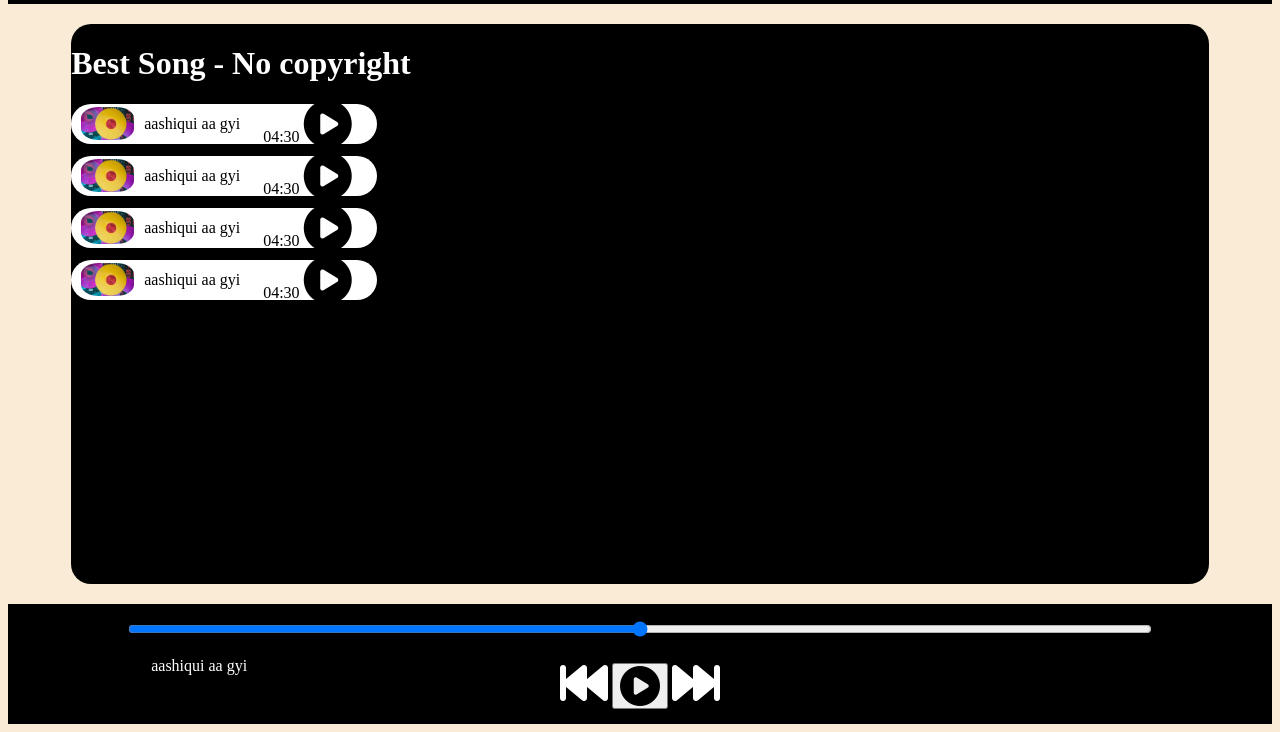
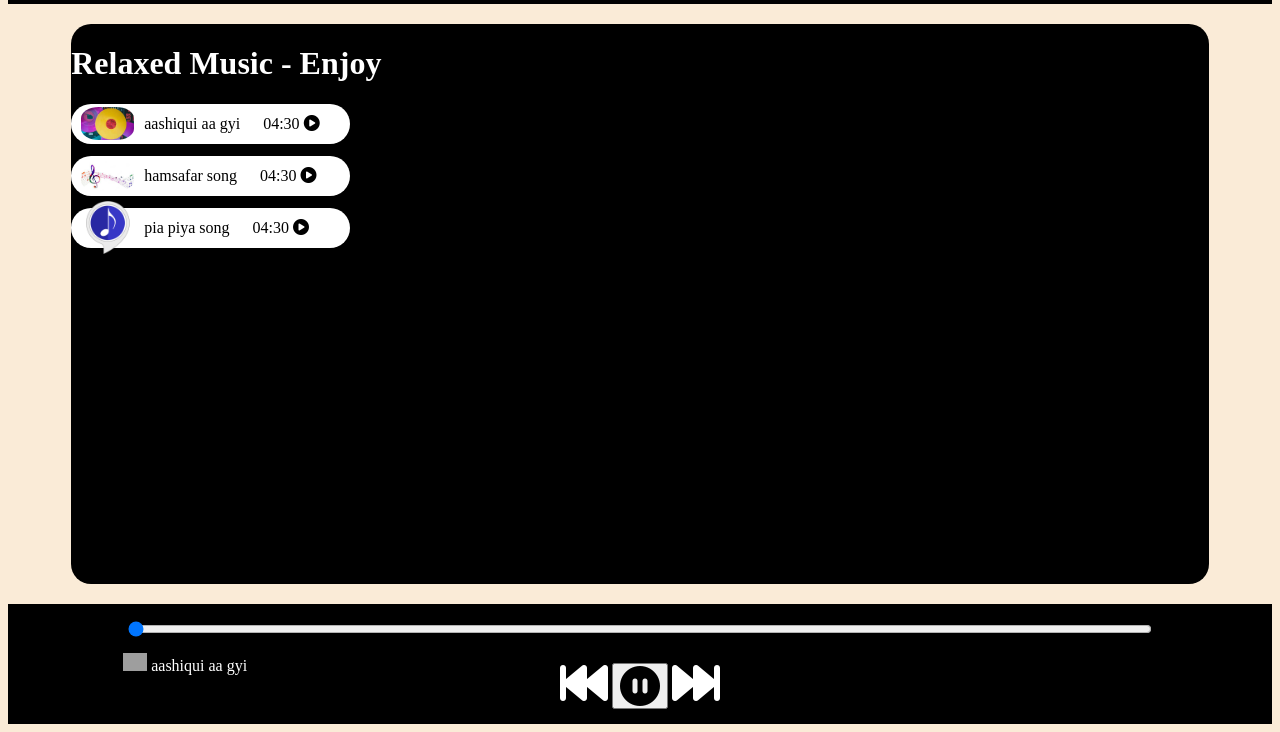
Before and after one commit to roushanku/Spotify-front_end, a plain HTML site: page index.html in a window 1280 px wide. Both pictures are taken after a click on the button 640 px from the left and 758 px from the top of the page. Shown: the part 72-804 px from the top of the page. Drawn offline with Linux system fonts and the light colour scheme; grey boxes are pictures that could not be loaded.

Commit message:
last update

```diff
--- a/index.html
+++ b/index.html
@@ -5,7 +5,7 @@
     <meta charset="UTF-8">
     <meta http-equiv="X-UA-Compatible" content="IE=edge">
     <meta name="viewport" content="width=device-width, initial-scale=1.0">
-    <title>spotify - find Your favourite music </title>
+    <title>spotify - music ka adda </title>
     <link rel="stylesheet" href="style.css">
 </head>
 
@@ -20,31 +20,25 @@
     <div class="container">
 
         <div class="songlist">
-            <h1>Best Song - No copyright</h1>
+            <h1>Relaxed Music - Enjoy</h1>
             <div>
                 <div class="songitem">
-                    <img src="cover.jpeg" alt="1">
-                    <span>aashiqui aa gyi</span>
+                    <img src="cover/1.jpeg" alt="1">
+                    <span class="songname">aashiqui aa gyi</span>
                     <span class="songlistplay"><span class="timestamp">04:30 <i
-                                class="fas fa-3x fa-play-circle"></i></span></span>
+                                class="fas songitemplay fa-play-circle"></i></span></span>
                 </div>
                 <div class="songitem">
-                    <img src="cover.jpeg" alt="1">
-                    <span>aashiqui aa gyi</span>
+                    <img src="cover/1.jpeg" alt="1">
+                    <span class="songname">aashiqui aa gyi</span>
                     <span class="songlistplay"><span class="timestamp">04:30 <i
-                                class="fas fa-3x fa-play-circle"></i></span></span>
+                                class="fas songitemplay fa-play-circle"></i></span></span>
                 </div>
                 <div class="songitem">
-                    <img src="cover.jpeg" alt="1">
-                    <span>aashiqui aa gyi</span>
+                    <img src="cover/1.jpeg" alt="1">
+                    <span class="songname">aashiqui aa gyi</span>
                     <span class="songlistplay"><span class="timestamp">04:30 <i
-                                class="fas fa-3x fa-play-circle"></i></span></span>
-                </div>
-                <div class="songitem">
-                    <img src="cover.jpeg" alt="1">
-                    <span>aashiqui aa gyi</span>
-                    <span class="songlistplay"><span class="timestamp">04:30 <i
-                                class="fas fa-3x fa-play-circle"></i></span></span>
+                                class="fas songitemplay fa-play-circle"></i></span></span>
                 </div>
             </div>
         </div>
@@ -52,14 +46,14 @@
     </div>
 
     <div class="bottom">
-        <input type="range" name="range" id="MyprogressBar" min="0" max="100">
+        <input type="range" name="range" id="MyprogressBar" min="0" max="100" value="0">
         <div class="icons">
             <i class="fas fa-3x fa-fast-backward"></i>
-            <button onclick="myfunction()"><i class="fas fa-3x fa-play-circle" id="materplay"></i></button>
+            <button onclick="myfunction()"><i class="fas fa-3x fa-play-circle" id="masterplay"></i></button>
             <i class="fas fa-3x fa-fast-forward"></i>
         </div>
         <div class="songinfo">
-            <img src="g.gif" width=24px alt="1"> aashiqui aa gyi
+            <img src="g.gif" width=24px alt="1" id="gif"> aashiqui aa gyi
         </div>
     </div>
     <script src="https://kit.fontawesome.com/9a459ce497.js" crossorigin="anonymous"></script>
--- a/script.js
+++ b/script.js
@@ -2,15 +2,16 @@ console.log("Welcome to spotify");
 
 //intialize the variable
 let songindex = 0;
-let audioelement = new Audio('1.mp3'); // song play
+let audioelement = new Audio('songs/1.mp3'); // song play
 let masterplay = document.getElementById('masterplay');
 let MyprogressBar = document.getElementById('MyprogressBar');
+let gif = document.getElementById('gif');
+let songitems = Array.from(document.getElementsByClassName('songitem'));
 
 let songs = [
-    { songname: 'mere ram', filepath: 'song/1.mp3', coverpath: 'covers/2.mp3' },
-    { songname: 'mere ram', filepath: 'song/1.mp3', coverpath: 'covers/2.mp3' },
-    { songname: 'mere ram', filepath: 'song/1.mp3', coverpath: 'covers/2.mp3' },
-    { songname: 'mere ram', filepath: 'song/1.mp3', coverpath: 'covers/2.mp3' },
+    { songname: 'aashiqui aa gyi', filepath: 'songs/1.mp3', coverpath: 'cover/1.jpeg' },
+    { songname: 'hamsafar song', filepath: 'songs/2.mp3', coverpath: 'cover/2.jpg' },
+    { songname: 'pia piya song', filepath: 'songs/3.mp3', coverpath: 'cover/3.png' },
 ]
 //handle play pause click
 // masterplay.addEventListener('click',()=>{
@@ -33,15 +34,44 @@ function myfunction() {
         audioelement.play();
         masterplay.classList.remove('fa-play-circle');
         masterplay.classList.add('fa-pause-circle');
+        gif.style.opacity=1;
     }
     else {
         audioelement.pause();
         masterplay.classList.remove('fa-pause-circle');
         masterplay.classList.add('fa-play-circle');
+        gif.style.opacity=0;
     }
 }
 
-MyprogressBar.addEventListener('timeupdate', () => {
+audioelement.addEventListener('timeupdate', () => {
     console.log('timeupdate');
     //update seekbar
+    progress = parseInt((audioelement.currentTime/audioelement.duration)*100);
+    console.log(progress);
+    MyprogressBar.value = progress;
 })
+
+MyprogressBar.addEventListener('change',()=>{
+    audioelement.currentTime=(MyprogressBar.value*audioelement.duration)/100;
+})
+
+songitems.forEach((element,i) => {
+    // console.log(element,i);
+    element.getElementsByTagName("img")[0].src = songs[i].coverpath;
+    element.getElementsByClassName("songname")[0].innerText = songs[i].songname;
+});
+
+const playAll=(()=>{
+    Array.from(document.getElementsByClassName("songitemplay")).forEach((element)=>{
+        element.classList.remove("fa-pause-circle");
+        element.classList.add("fa-play-circle");
+    })
+})
+Array.from(document.getElementsByClassName("songitemplay")).forEach(()=>{
+    function f() {
+        playAll();
+        b.target.classList.remove("fa-play-circle");
+        b.target.classList.add("fa-pause-circle");
+    }
+})
```
Also changed, not shown: cover/1.jpeg (renamed from cover.jpeg), cover/2.jpg (added), cover/3.png (added), 3 other files.
